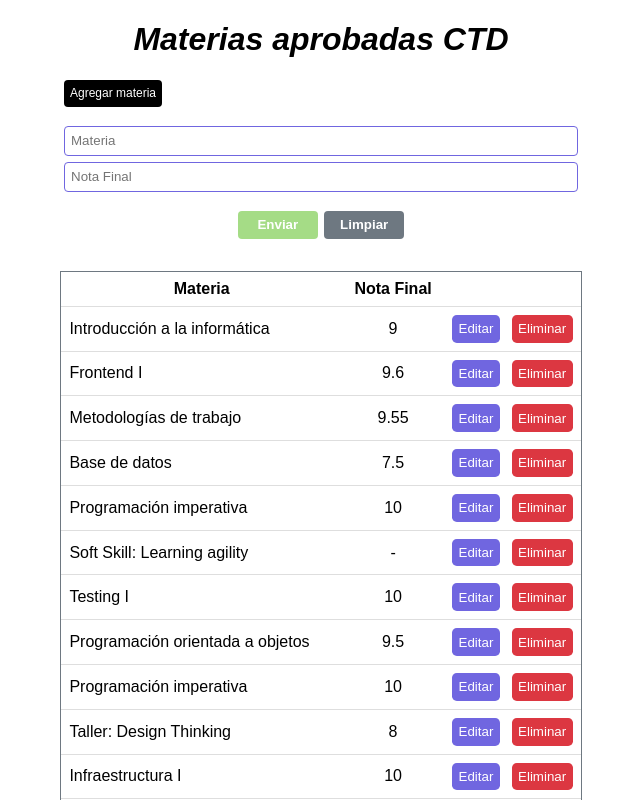
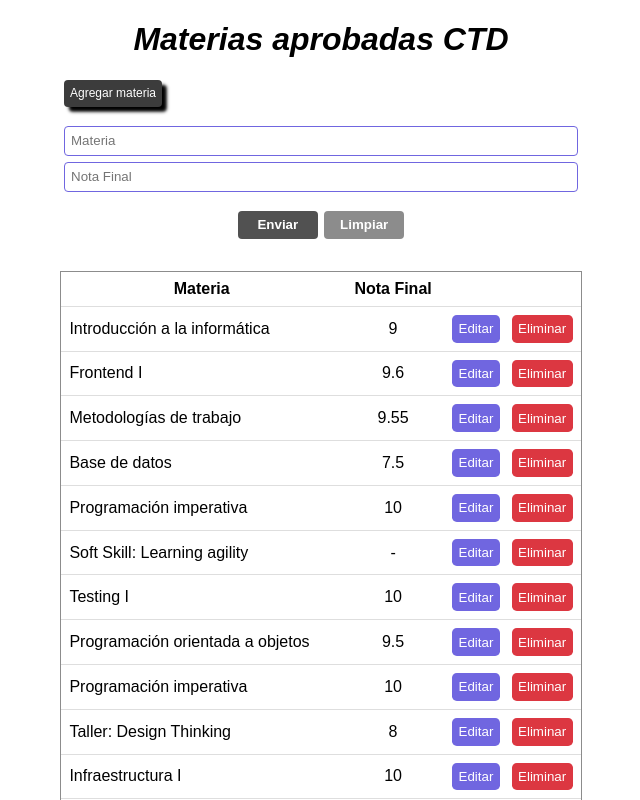
Before and after one commit to glorialunar/CrudApp, a React (Create React App) app: page / in a window 1280 px wide. Shown: the top 800 px of the page, without its empty margins (319-959 px from the left). Built offline with nearby package versions, Linux system fonts and the light colour scheme; the HTML template or start-up script is replaced by a standard one.

Commit message:
Estilo al parrafo dinamico

```diff
--- a/src/index.css
+++ b/src/index.css
@@ -25,7 +25,8 @@ h1{
 /* Form */
 
 .form-container p{
-    background-color: #000000;
+    background-color: #3c3c3c;
+    box-shadow: 0.3rem 0.3rem 0.2rem #000000;
     color: #FFFFFF;
     width:max-content;
     padding: 0.40rem;
@@ -62,12 +63,12 @@ input[type=reset]{
 }
 
 input[type=submit]{
-    background-color: #A5DC86;
+    background-color: #515151;
     color: #FFFFFF;
 }
 
 input[type=reset]{
-    background-color: #6E7881;
+    background-color: #8c8c8c;
     color: #FFFFFF;
 }
 
@@ -76,7 +77,7 @@ input[type=reset]{
 table{
     border-spacing: 0;
     width: 100%;
-    border: 1px solid #6E7881;
+    border: 1px solid #8c8c8c;
     margin: 1rem 0;
 }
 
```
